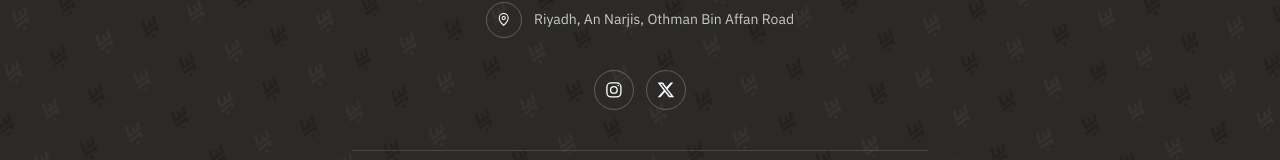
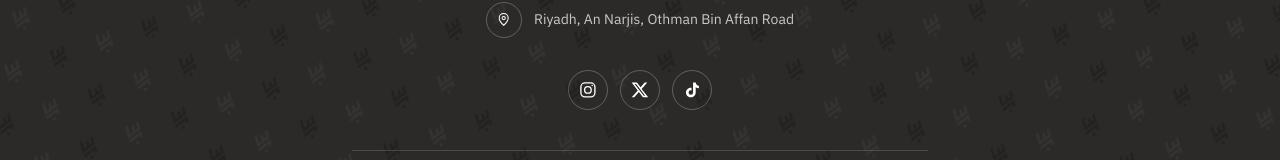
Before and after one commit to binslmahalaqaria/binsalamah, a Next.js app: page /en/offers/demo-1 in a window 1280 px wide. Shown: the part 1853-2013 px from the top of the page. Built offline with nearby package versions, Linux system fonts and the light colour scheme; no server answers; the database is empty; a web font is replaced by a local one.

Commit message:
Footer: TikTok link
Co-Authored-By: Claude Opus 5.5 <noreply@anthropic.com>

```diff
--- a/app/[locale]/(public)/layout.tsx
+++ b/app/[locale]/(public)/layout.tsx
@@ -5,7 +5,7 @@ import { Link } from "@/i18n/navigation";
 import { getLocale, getTranslations } from "next-intl/server";
 import { getPublicContactInfo } from "@/lib/settings";
 import { SOCIAL, organizationJsonLd } from "@/lib/seo";
-import { IconInstagram, IconMail, IconPhone, IconPin, IconX } from "@/components/site/icons";
+import { IconInstagram, IconMail, IconPhone, IconPin, IconTikTok, IconX } from "@/components/site/icons";
 import { Splash } from "@/components/site/Splash";
 
 /** Office: An Narjis, Othman Bin Affan Road, Riyadh. */
@@ -70,7 +70,7 @@ export default async function PublicLayout({
             {SOCIAL.map((x) => (
               <a key={x.id} href={x.url} target="_blank" rel="noopener noreferrer" aria-label={x.label + " @" + x.handle} title={"@" + x.handle}
                 className="grid h-10 w-10 place-items-center rounded-full border border-cream/25 text-[18px] text-cream transition-colors hover:border-cream hover:bg-cream hover:text-navy">
-                {x.id === "instagram" ? <IconInstagram /> : <IconX />}
+                {x.id === "instagram" ? <IconInstagram /> : x.id === "tiktok" ? <IconTikTok /> : <IconX />}
               </a>
             ))}
           </div>
--- a/components/site/icons.tsx
+++ b/components/site/icons.tsx
@@ -16,3 +16,4 @@ export const IconPhone = () => <svg viewBox="0 0 24 24" className={box} {...P}><
 export const IconMail = () => <svg viewBox="0 0 24 24" className={box} {...P}><rect x="3" y="5" width="18" height="14" rx="2" /><path d="M3 7l9 6 9-6" /></svg>;
 export const IconInstagram = () => <svg viewBox="0 0 24 24" className={box} {...P}><rect x="3.5" y="3.5" width="17" height="17" rx="5" /><circle cx="12" cy="12" r="4" /><circle cx="17.2" cy="6.8" r="0.9" fill="currentColor" stroke="none" /></svg>;
 export const IconX = () => <svg viewBox="0 0 24 24" className={box} fill="currentColor"><path d="M17.8 3h3.1l-6.8 7.8L22 21h-6.3l-4.9-6.4L5.2 21H2.1l7.3-8.3L2 3h6.4l4.4 5.9L17.8 3zm-1.1 16.2h1.7L7.4 4.7H5.5l11.2 14.5z" /></svg>;
+export const IconTikTok = () => <svg viewBox="0 0 24 24" className={box} fill="currentColor"><path d="M16.6 3c.3 2.2 1.7 3.8 3.9 4v3.1a7 7 0 0 1-3.9-1.2v6.3c0 3.3-2.7 5.8-5.9 5.8S4.8 18.5 4.8 15.2s2.7-5.9 5.9-5.9c.3 0 .6 0 .9.1v3.2a2.8 2.8 0 0 0-.9-.2 2.7 2.7 0 1 0 2.7 2.7V3h3.2z" /></svg>;
--- a/lib/seo.ts
+++ b/lib/seo.ts
@@ -62,6 +62,7 @@ function organization(phone?: string) {
 export const SOCIAL = [
   { id: "instagram", label: "Instagram", handle: "binslmah_alaqaria", url: "https://www.instagram.com/binslmah_alaqaria" },
   { id: "x", label: "X", handle: "binslmah_alaqar", url: "https://x.com/binslmah_alaqar" },
+  { id: "tiktok", label: "TikTok", handle: "binslmah_alaqaria", url: "https://www.tiktok.com/@binslmah_alaqaria" },
 ] as const;
 
 /** Full public link of a property. */
```
